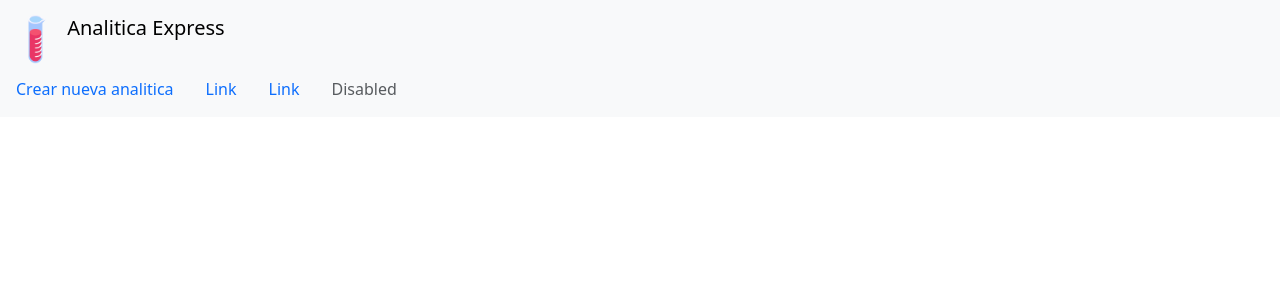
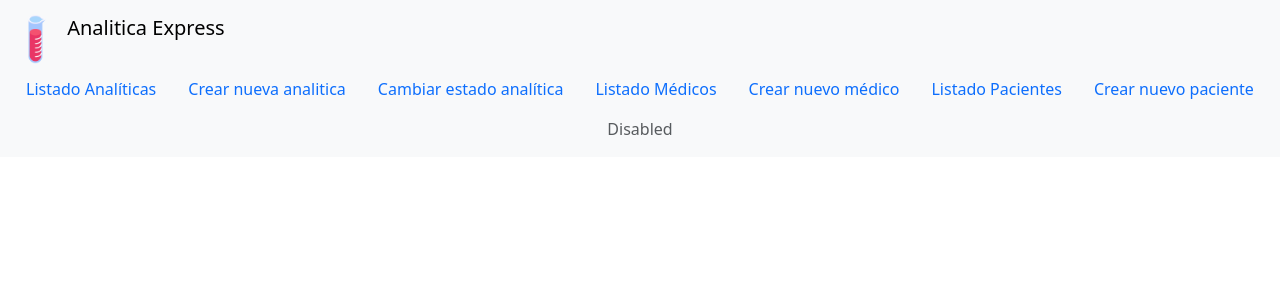
Before and after one commit to Anpidev/AnaliticaExpress, an Angular app: page /home in a window 1280 px wide. Shown: the top 300 px of the page. Built offline with nearby package versions, Linux system fonts and the light colour scheme.

Commit message:
home listo

```diff
--- a/src/app/component/formulario-estado/formulario-estado.component.ts
+++ b/src/app/component/formulario-estado/formulario-estado.component.ts
@@ -4,6 +4,7 @@ import { FormsModule } from '@angular/forms';
 import {NgForOf, NgIf} from '@angular/common';
 import { EstadoAnalitica } from '../../models/estado-analitica';
 import { AnaliticaService } from '../../services/analitica-service';
+import {Router} from '@angular/router';
 
 @Component({
   selector: 'app-formulario-estado',
@@ -21,7 +22,7 @@ export class FormularioEstadoComponent implements OnInit {
   analiticaSeleccionada?: Analitica;
   estados = Object.values(EstadoAnalitica);
 
-  constructor(private analiticaService: AnaliticaService) {}
+  constructor(private analiticaService: AnaliticaService, public router:Router) {}
 
   ngOnInit(): void {
     this.analiticaService.buscarAnaliticas().subscribe(data => {
@@ -37,6 +38,7 @@ export class FormularioEstadoComponent implements OnInit {
     if (this.analiticaSeleccionada) {
       this.analiticaService.actualizarEstado(this.analiticaSeleccionada).subscribe(() => {
         console.log("Estado actualizado");
+        this.router.navigateByUrl("/analiticas");
       });
     } else {
       console.warn("No has seleccionado ninguna analítica.");
--- a/src/app/component/formulario-medico/formulario-medico.component.ts
+++ b/src/app/component/formulario-medico/formulario-medico.component.ts
@@ -4,6 +4,7 @@ import {CommonModule} from '@angular/common';
 import {Paciente} from '../../models/paciente';
 import {Medico} from '../../models/medico';
 import {AnaliticaService} from '../../services/analitica-service';
+import {Router} from '@angular/router';
 
 @Component({
   selector: 'app-formulario-medico',
@@ -16,11 +17,12 @@ export class FormularioMedicoComponent {
     ...{} as Medico,
   }
 //Inyeccion del service
-  constructor(private analiticaService: AnaliticaService) {}
+  constructor(private analiticaService: AnaliticaService,public router:Router) {}
 
   public submit():void{
     this.analiticaService.insertarMedico(this.medico).subscribe(()=>{
-      console.log("Médico añadido")
+      console.log("Médico añadido");
+      this.router.navigateByUrl("/medicos")
     })
   }
 
--- a/src/app/component/formulario-paciente/formulario-paciente.component.ts
+++ b/src/app/component/formulario-paciente/formulario-paciente.component.ts
@@ -4,6 +4,7 @@ import {Paciente} from '../../models/paciente';
 import {FormsModule, ReactiveFormsModule} from '@angular/forms';
 import {CommonModule} from '@angular/common';
 import {AnaliticaService} from '../../services/analitica-service';
+import {Router} from '@angular/router';
 
 @Component({
   selector: 'app-formulario-paciente',
@@ -19,11 +20,12 @@ export class FormularioPacienteComponent {
   }
 
 //Inyeccion del service
-  constructor(private analiticaService: AnaliticaService) {}
+  constructor(private analiticaService: AnaliticaService, public router:Router) {}
 
   public submit():void{
     this.analiticaService.insertarPaciente(this.paciente).subscribe(()=>{
-      console.log("Paciente añadido")
+      console.log("Paciente añadido");
+      this.router.navigateByUrl("/pacientes");
     })
   }
 
--- a/src/app/component/home/home.component.html
+++ b/src/app/component/home/home.component.html
@@ -7,13 +7,25 @@
   </div>
   <ul class="nav justify-content-center">
     <li class="nav-item">
+      <a class="nav-link active" aria-current="page" routerLink="/analiticas" routerLinkActive="active">Listado Analíticas</a>
+    </li>
+    <li class="nav-item">
       <a class="nav-link active" aria-current="page" routerLink="/formularioAnalitica" routerLinkActive="active">Crear nueva analitica</a>
     </li>
     <li class="nav-item">
-      <a class="nav-link" href="#">Link</a>
+      <a class="nav-link active" aria-current="page" routerLink="/estado" routerLinkActive="active">Cambiar estado analítica</a>
     </li>
     <li class="nav-item">
-      <a class="nav-link" href="#">Link</a>
+      <a class="nav-link active" aria-current="page" routerLink="/medicos" routerLinkActive="active">Listado Médicos</a>
+    </li>
+    <li class="nav-item">
+      <a class="nav-link active" aria-current="page" routerLink="/formularioMedico" routerLinkActive="active">Crear nuevo médico</a>
+    </li>
+    <li class="nav-item">
+      <a class="nav-link active" aria-current="page" routerLink="/pacientes" routerLinkActive="active">Listado Pacientes</a>
+    </li>
+    <li class="nav-item">
+      <a class="nav-link active" aria-current="page" routerLink="/formularioPaciente" routerLinkActive="active">Crear nuevo paciente</a>
     </li>
     <li class="nav-item">
       <a class="nav-link disabled" aria-disabled="true">Disabled</a>
--- a/src/app/component/lista-analitica/lista-analticas.component.html
+++ b/src/app/component/lista-analitica/lista-analticas.component.html
@@ -31,6 +31,3 @@
   </tr>
   </tbody>
 </table>
-
-
-<a routerLink="/formularioAnalitica" routerLinkActive="active">Crear nueva analitica</a>
```
Also changed, not shown: src/app/component/lista-medico/lista-medico.component.ts (+6 -3 lines), src/app/component/lista-medico/lista-medico.component.html (line endings or trailing spaces).
